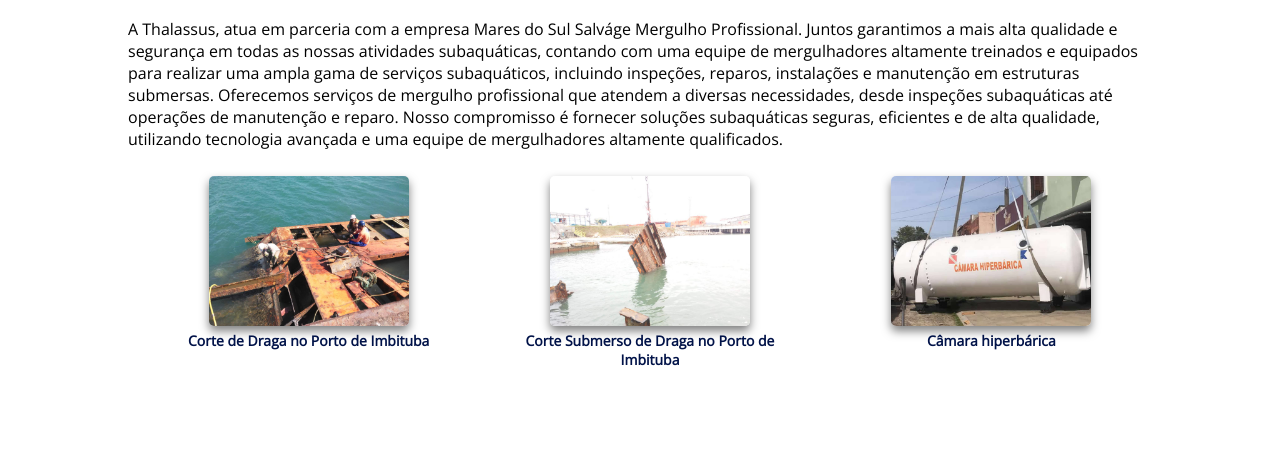
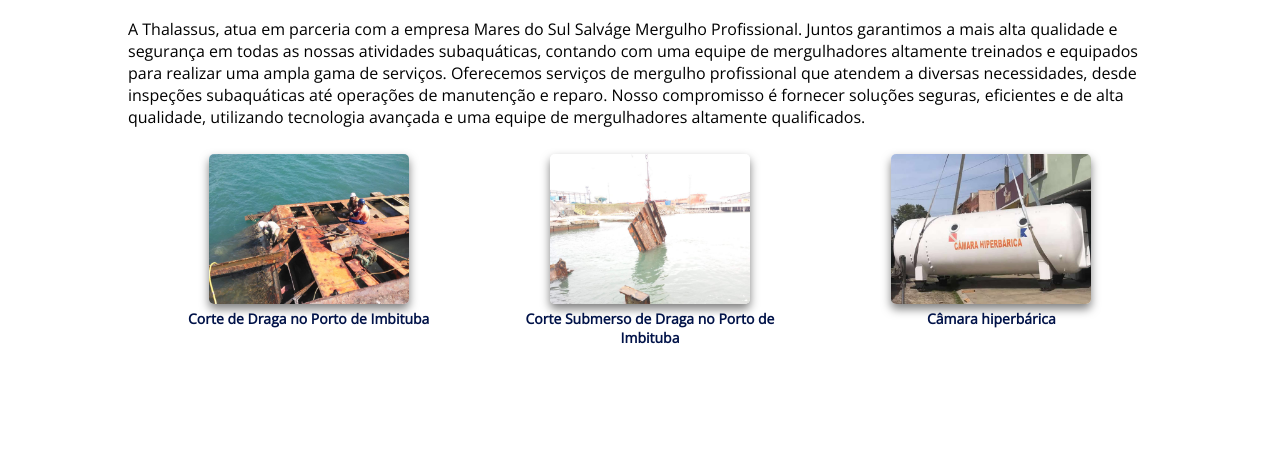
Before and after one commit to leticiafurtado-tads/Thalassus---Dragagem-Mergulho, a plain HTML site: page mergulho.html in a window 1280 px wide. Shown: the part 146-611 px from the top of the page. Drawn offline with nearby package versions, Linux system fonts and the light colour scheme.

Commit message:
Update mergulho.html

```diff
--- a/mergulho.html
+++ b/mergulho.html
@@ -28,9 +28,9 @@
         <div class="container">
             <h1>MERGULHO</h1>
             <p>A Thalassus, atua em parceria com a empresa Mares do Sul Salváge Mergulho Profissional.
-                Juntos garantimos a mais alta qualidade e segurança em todas as nossas atividades subaquáticas, contando com uma equipe de mergulhadores altamente treinados e equipados para realizar uma ampla gama de serviços subaquáticos, incluindo inspeções, reparos, instalações e manutenção em estruturas submersas.
+                Juntos garantimos a mais alta qualidade e segurança em todas as nossas atividades subaquáticas, contando com uma equipe de mergulhadores altamente treinados e equipados para realizar uma ampla gama de serviços.
             Oferecemos serviços de mergulho profissional que atendem a diversas necessidades, desde inspeções subaquáticas até operações de manutenção e reparo.
-            Nosso compromisso é fornecer soluções subaquáticas seguras, eficientes e de alta qualidade, utilizando tecnologia avançada e uma equipe de mergulhadores altamente qualificados.
+            Nosso compromisso é fornecer soluções seguras, eficientes e de alta qualidade, utilizando tecnologia avançada e uma equipe de mergulhadores altamente qualificados.
             </p>
             <div class="galeria">
                 <figure>
```
